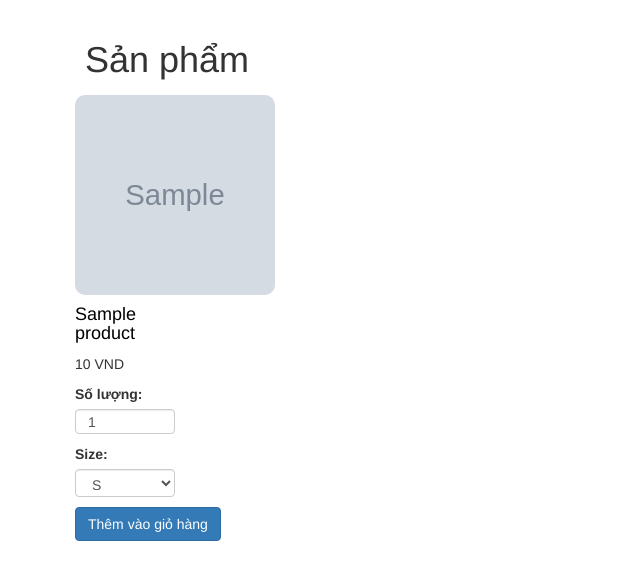
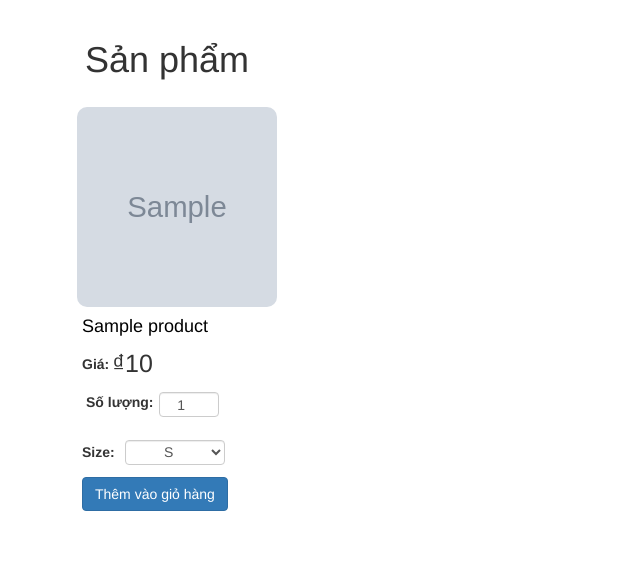
Before and after one commit to nhan-bui/Digital_fashion_shop, a Flask app: page / in a window 1280 px wide. Shown: the part 52-632 px from the top of the page, without its empty margins (0-640 px from the left). Run offline with Flask 3, Linux system fonts and the light colour scheme; tables that the repository leaves empty hold one stand-in row (values such as "Sample post"); grey boxes marked "Sample" are stand-in pictures; some libraries are stand-ins or nearby versions.

Commit message:
more css

```diff
--- a/templates/index.html
+++ b/templates/index.html
@@ -12,22 +12,29 @@
   <h1>Sản phẩm</h1>
   <div class="row">
     {% for p in products %}
+    <a href="{{ url_for('product', product_id = p.id) }}">
       <div class="col-md-3 col-xs-12" style="padding:5px">
 
-          <div class="card" style="width:100px">
+          <div class="card" style="">
             <img class="image-container" src="{{p.image}}" alt="{{p.name}}">
-            <div class="card-body">
+            <div class="card-body" style="margin-left:5px">
               <a href="{{ url_for('product', product_id = p.id) }}"><h4 class="card-title" style="color:black">{{p.name}}</h4></a>
-              <p class="card-text">{{ (p.price) }} VND</p>
+              <div class="wrap-form">
+                <p class="card-text"> <strong>Giá: </strong></p>
+                <p style="font-size:25px; margin-left:3px">{{ '₫{:,.0f}'.format(p.price) }}</p>
+              </div>
               <form action="{{url_for('home')}}" method="post">
                 <input type="hidden" id="product_id" name="product_id" value="{{ p.id }}">
-                <label for="quantity">Số lượng:</label>
-                <input type="number" name="quantity" id="quantity" value="1" class="form-control form-control-sm rounded" style="height:25px">
-                <p></p>
+                <div class="wrap-form" style="">
+                  <p style="white-space:nowrap;margin-left:4px"><strong>Số lượng:</strong></p>
+                  <input type="number" name="quantity" id="quantity" value="1" class="form-control form-control-sm rounded" style="height:25px;width:60px;margin-left:5px;margin-top:-5px;text-align:center;padding:2px">
+                </div>
+                <br>
 
+                <div class="wrap-form">
                 {% if p.category == 1 or p.category == 3 %}
-                <label for="size_clothes">Size:</label>
-                <select class="form-control" id="size_clothes" name="size_clothes" style="height:28px">
+                <label style="margin-right:5px" for="size_clothes">Size:</label>
+                <select class="form-control" id="size_clothes" name="size_clothes" style="height:25px;width:100px;margin-left:5px;margin-top:-5px;text-align:center;padding:2px">
                   <option value="S">S</option>
                   <option value="M">M</option>
                   <option value="L">L</option>
@@ -37,7 +44,7 @@
                 </select>
                 {% elif p.category == 2 %}
                 <label for="size_shoe">Size:</label>
-                <select class="form-control" id="size_shoe" name="size_shoe" style="height:28px">
+                <select class="form-control" id="size_shoe" name="size_shoe" style="height:25px;width:100px;margin-left:5px;margin-top:-5px;text-align:center;padding:2px">
                   <option value="36">36</option>
                   <option value="37">37</option>
                   <option value="38">38</option>
@@ -51,6 +58,7 @@
                   <!-- Thêm các size khác nếu cần -->
                 </select>
                 {% endif %}
+                </div>
                 <p></p>
 
 
@@ -62,6 +70,7 @@
 
 
       </div>
+    </a>
     {% endfor %}
   </div>
 </div>
--- a/templates/layout/base.html
+++ b/templates/layout/base.html
@@ -56,6 +56,45 @@
           height: 100%;
           object-fit: cover;
         }
+        .wrap-form {
+          display: flex;
+          align-items: center;
+          flex-wrap: nowrap;
+          width:100%;
+        }
+
+        .card {
+            border: 2px solid white;
+            transition: background-color 0.3s ease;
+            display: inline-block;
+            border-radius: 5px;
+            margin-top:10px;
+        }
+        .card:hover {
+            background-color: #F0F8FF;
+
+        }
+
+
+        .wrap-card {
+            display: flex;
+            flex-wrap: nowrap;
+            width:100%;
+
+
+        }
+
+        .wrap-card .card-body {
+            margin-left:80px;
+        }
+
+        .card2 {
+            border: 2px solid white;
+            display: inline-block;
+            border-radius: 5px;
+            margin-top:10px;
+        }
+
 
 
 
--- a/utils.py
+++ b/utils.py
@@ -81,7 +81,7 @@ def add_comment(user_id, product_id, content):
 
 if __name__ == "__main__":
     name = "Nhân admin"
-    email = "clone19@gmail.com"
+    email = "admin@gmail.com"
     password = "123456"
     avatar_path = "static/image/deafaut_avatar.jpg"
     address = "Yen Nhan"
```
Also changed, not shown: templates/product.html (+13 -10 lines).
